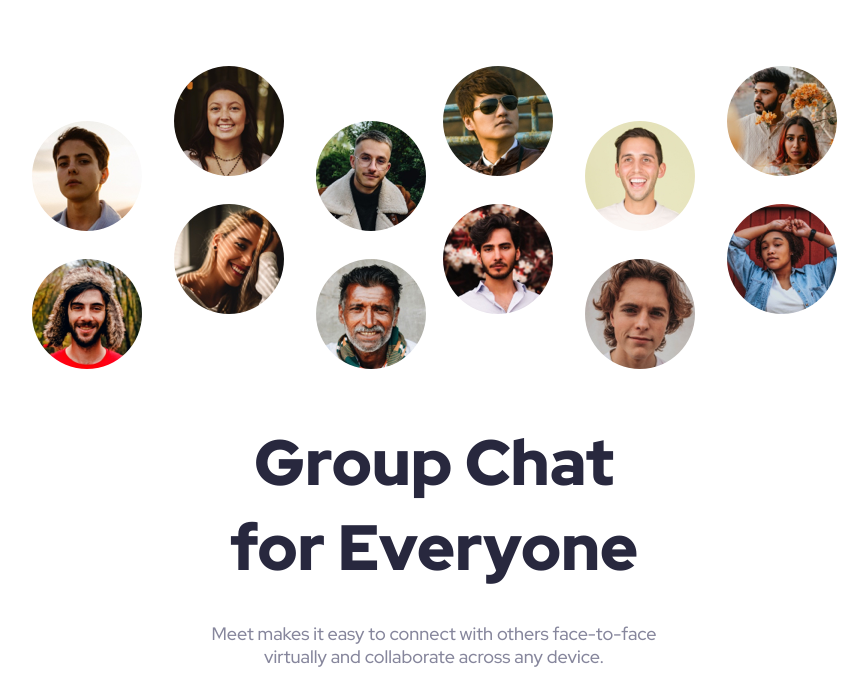
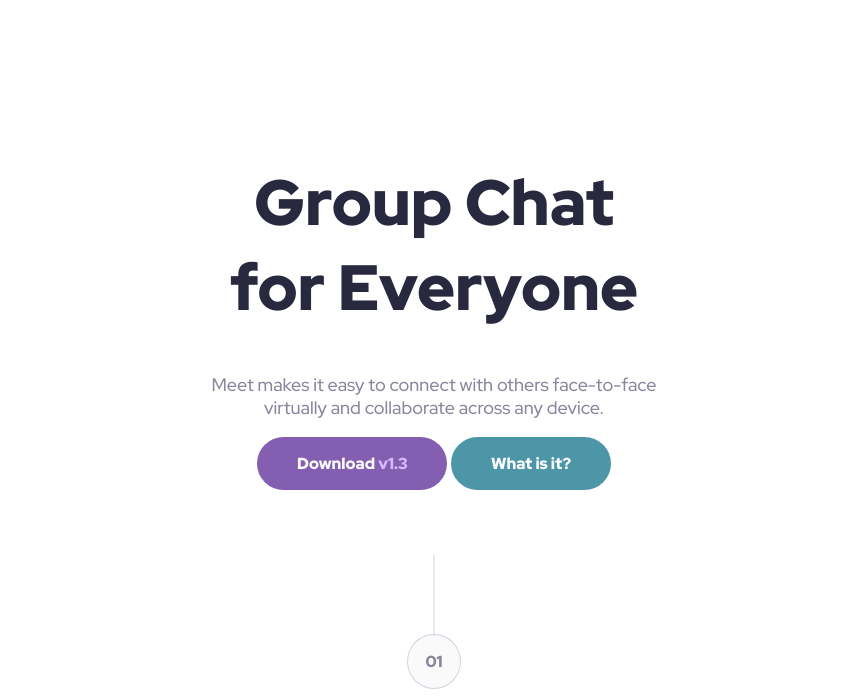
Before and after one commit to victor-sc12/meet-landing-page-challenge, a website: page starter-code/index.html in a window 1280 px wide. Shown: the part 79-776 px from the top of the page, without its empty margins (206-1074 px from the left). Drawn offline with Linux system fonts and the light colour scheme.

Commit message:
Notable changes: Added a ‘content-wrapper’ container element for the ‘main’ header elements.

```diff
--- a/starter-code/index.html
+++ b/starter-code/index.html
@@ -14,18 +14,17 @@
 <body>
   <header class="site-header">
     <img class="site-header__image site-header__image--logo" src="assets/logo.svg" alt="meet logo">
-    <div class="site-header__hero">
-      <img class="site-header__image site-header__image--hero site-header__image--left" src="assets/desktop/image-hero-left.png" alt="hero left image">
-      <img class="site-header__image site-header__image--hero site-header__image--right" src="assets/desktop/image-hero-right.png" alt="hero right image">
-    </div>
+    <div class="site-header__image site-header__image--hero"></div>
   </header>
   <main>
     <header class="main-content-header">
-      <h1 class="main-content-header__title">Group Chat for Everyone</h1>
-      <p class="main-content-header__description">Meet makes it easy to connect with others face-to-face virtually and collaborate across any device.</p>
-      <div class="main-content-header__btn-wrapper">
-        <button class="main-content-header__button main-content-header__button--primary">Download <span>v1.3</span></button>
-        <button class="main-content-header__button main-content-header__button--secondary">What is it?</button>
+      <div class="main-content-header__content-wrapper">
+        <h1 class="main-content-header__title">Group Chat for Everyone</h1>
+        <p class="main-content-header__description">Meet makes it easy to connect with others face-to-face virtually and collaborate across any device.</p>
+        <div class="main-content-header__btn-wrapper">
+          <button class="main-content-header__button main-content-header__button--primary">Download <span>v1.3</span></button>
+          <button class="main-content-header__button main-content-header__button--secondary">What is it?</button>
+        </div>
       </div>
     </header>
     <section class="site-first-section">
```
